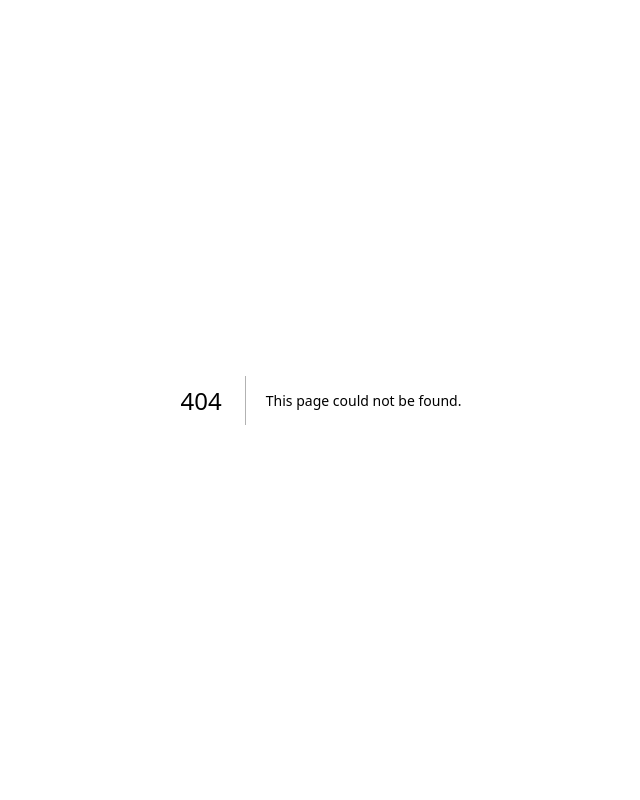
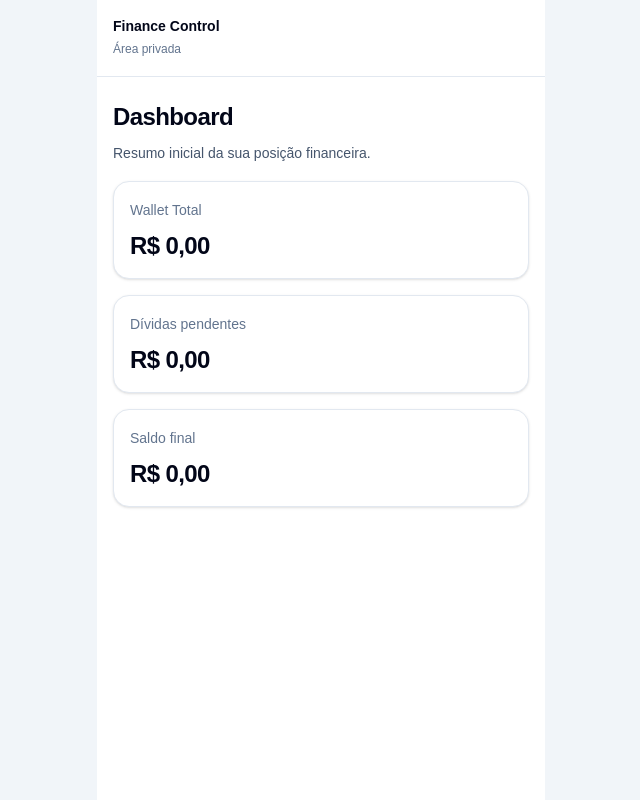
Before and after one commit to wallisonmoura/finance-control, a Next.js app: page /dashboard in a window 1280 px wide. Before the commit this address had no page. Shown: the whole page, without its empty margins (319-959 px from the left). Built offline with nearby package versions, Linux system fonts and the light colour scheme.

Commit message:
feat: implement Dashboard, Login, and layout components for private and public sections

```diff
--- /dev/null
+++ b/src/app/(private)/dashboard/page.tsx
@@ -0,0 +1,29 @@
+import { Card } from '@/shared/presentation/ui/components/card';
+import { MoneyDisplay } from '@/shared/presentation/ui/components/money-display';
+import { PageTitle } from '@/shared/presentation/ui/components/page-title';
+
+export default function DashboardPage() {
+  return (
+    <div className='space-y-4'>
+      <PageTitle
+        title='Dashboard'
+        description='Resumo inicial da sua posição financeira.'
+      />
+
+      <Card>
+        <span className='text-sm text-slate-500'>Wallet Total</span>
+        <MoneyDisplay value={0} className='mt-2' />
+      </Card>
+
+      <Card>
+        <span className='text-sm text-slate-500'>Dívidas pendentes</span>
+        <MoneyDisplay value={0} className='mt-2' />
+      </Card>
+
+      <Card>
+        <span className='text-sm text-slate-500'>Saldo final</span>
+        <MoneyDisplay value={0} className='mt-2' />
+      </Card>
+    </div>
+  );
+}
--- /dev/null
+++ b/src/app/(private)/layout.tsx
@@ -0,0 +1,20 @@
+export default function PrivateLayout({
+  children,
+}: Readonly<{
+  children: React.ReactNode;
+}>) {
+  return (
+    <main className='min-h-screen bg-slate-100 text-slate-950'>
+      <div className='mx-auto min-h-screen w-full max-w-md bg-white'>
+        <header className='sticky top-0 z-10 border-b border-slate-200 bg-white px-4 py-4'>
+          <div>
+            <strong className='block text-sm'>Finance Control</strong>
+            <span className='text-xs text-slate-500'>Área privada</span>
+          </div>
+        </header>
+
+        <div className='px-4 py-6'>{children}</div>
+      </div>
+    </main>
+  );
+}
--- /dev/null
+++ b/src/app/(public)/layout.tsx
@@ -0,0 +1,13 @@
+export default function PublicLayout({
+  children,
+}: Readonly<{
+  children: React.ReactNode;
+}>) {
+  return (
+    <main className='min-h-screen bg-slate-950 px-4 py-8 text-white'>
+      <div className='mx-auto flex min-h-[calc(100vh-4rem)] w-full max-w-md items-center'>
+        {children}
+      </div>
+    </main>
+  );
+}
--- /dev/null
+++ b/src/app/(public)/login/page.tsx
@@ -0,0 +1,17 @@
+import { Card } from '@/shared/presentation/ui/components/card';
+import { PageTitle } from '@/shared/presentation/ui/components/page-title';
+
+export default function LoginPage() {
+  return (
+    <Card className='w-full'>
+      <PageTitle
+        title='Finance Control'
+        description='Acesse sua área financeira.'
+      />
+
+      <div className='mt-6 rounded-xl bg-slate-100 p-4 text-sm text-slate-600'>
+        Formulário de login será implementado na próxima fase.
+      </div>
+    </Card>
+  );
+}
--- a/src/app/page.tsx
+++ b/src/app/page.tsx
@@ -1,65 +1,5 @@
-import Image from 'next/image';
+import { redirect } from 'next/navigation';
 
-export default function Home() {
-  return (
-    <div className='flex min-h-screen items-center justify-center bg-zinc-50 font-sans dark:bg-black'>
-      <main className='flex min-h-screen w-full max-w-3xl flex-col items-center justify-between py-32 px-16 bg-white dark:bg-black sm:items-start'>
-        <Image
-          className='dark:invert'
-          src='/next.svg'
-          alt='Next.js logo'
-          width={100}
-          height={20}
-          priority
-        />
-        <div className='flex flex-col items-center gap-6 text-center sm:items-start sm:text-left'>
-          <h1 className='max-w-xs text-3xl font-semibold leading-10 tracking-tight text-black dark:text-zinc-50'>
-            To get started, edit the page.tsx file.
-          </h1>
-          <p className='max-w-md text-lg leading-8 text-zinc-600 dark:text-zinc-400'>
-            Looking for a starting point or more instructions? Head over to{' '}
-            <a
-              href='https://vercel.com/templates?framework=next.js&utm_source=create-next-app&utm_medium=appdir-template-tw&utm_campaign=create-next-app'
-              className='font-medium text-zinc-950 dark:text-zinc-50'
-            >
-              Templates
-            </a>{' '}
-            or the{' '}
-            <a
-              href='https://nextjs.org/learn?utm_source=create-next-app&utm_medium=appdir-template-tw&utm_campaign=create-next-app'
-              className='font-medium text-zinc-950 dark:text-zinc-50'
-            >
-              Learning
-            </a>{' '}
-            center.
-          </p>
-        </div>
-        <div className='flex flex-col gap-4 text-base font-medium sm:flex-row'>
-          <a
-            className='flex h-12 w-full items-center justify-center gap-2 rounded-full bg-foreground px-5 text-background transition-colors hover:bg-[#383838] dark:hover:bg-[#ccc] md:w-[158px]'
-            href='https://vercel.com/new?utm_source=create-next-app&utm_medium=appdir-template-tw&utm_campaign=create-next-app'
-            target='_blank'
-            rel='noopener noreferrer'
-          >
-            <Image
-              className='dark:invert'
-              src='/vercel.svg'
-              alt='Vercel logomark'
-              width={16}
-              height={16}
-            />
-            Deploy Now
-          </a>
-          <a
-            className='flex h-12 w-full items-center justify-center rounded-full border border-solid border-black/[.08] px-5 transition-colors hover:border-transparent hover:bg-black/[.04] dark:border-white/[.145] dark:hover:bg-[#1a1a1a] md:w-[158px]'
-            href='https://nextjs.org/docs?utm_source=create-next-app&utm_medium=appdir-template-tw&utm_campaign=create-next-app'
-            target='_blank'
-            rel='noopener noreferrer'
-          >
-            Documentation
-          </a>
-        </div>
-      </main>
-    </div>
-  );
+export default function HomePage() {
+  redirect('/dashboard');
 }
```
